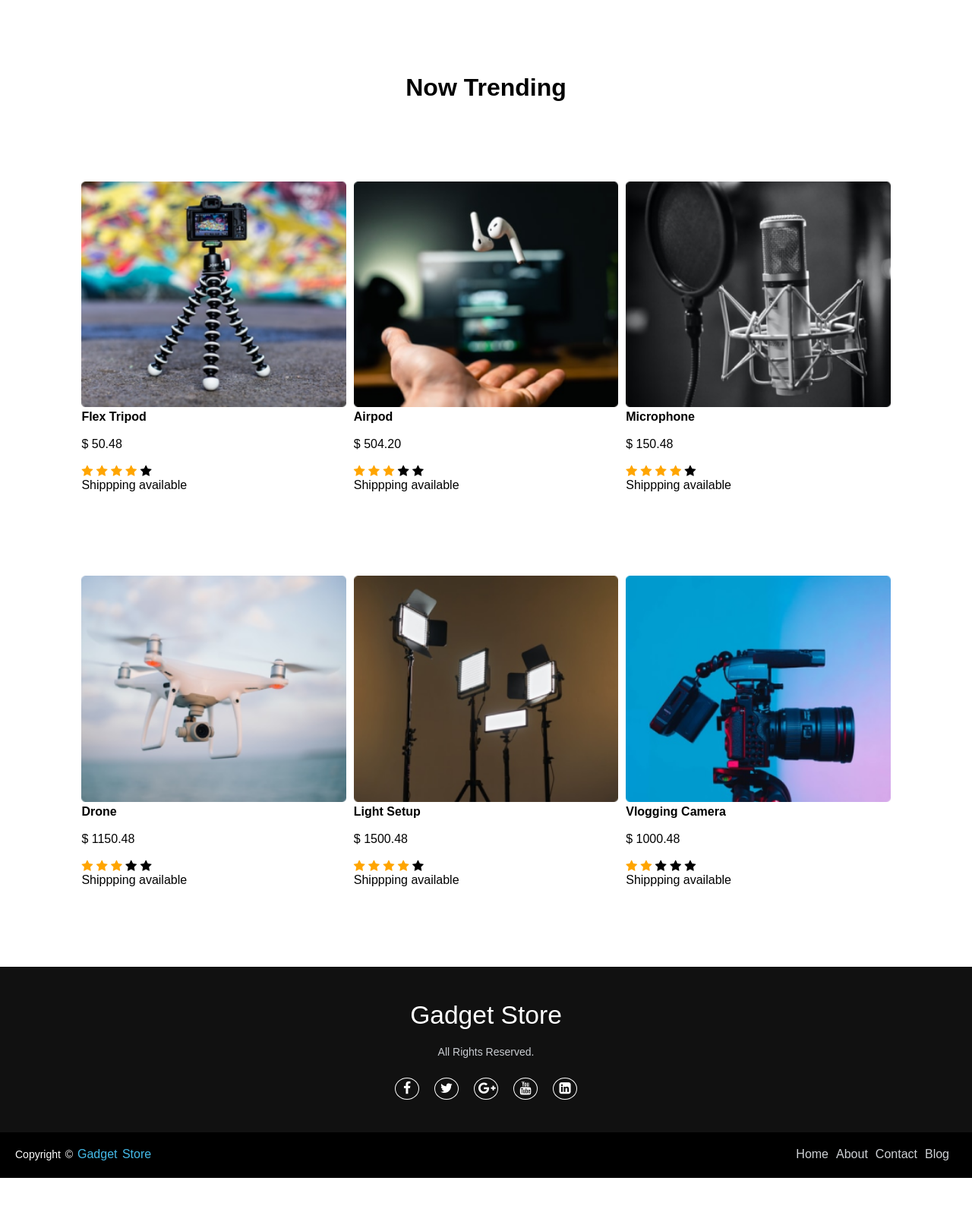
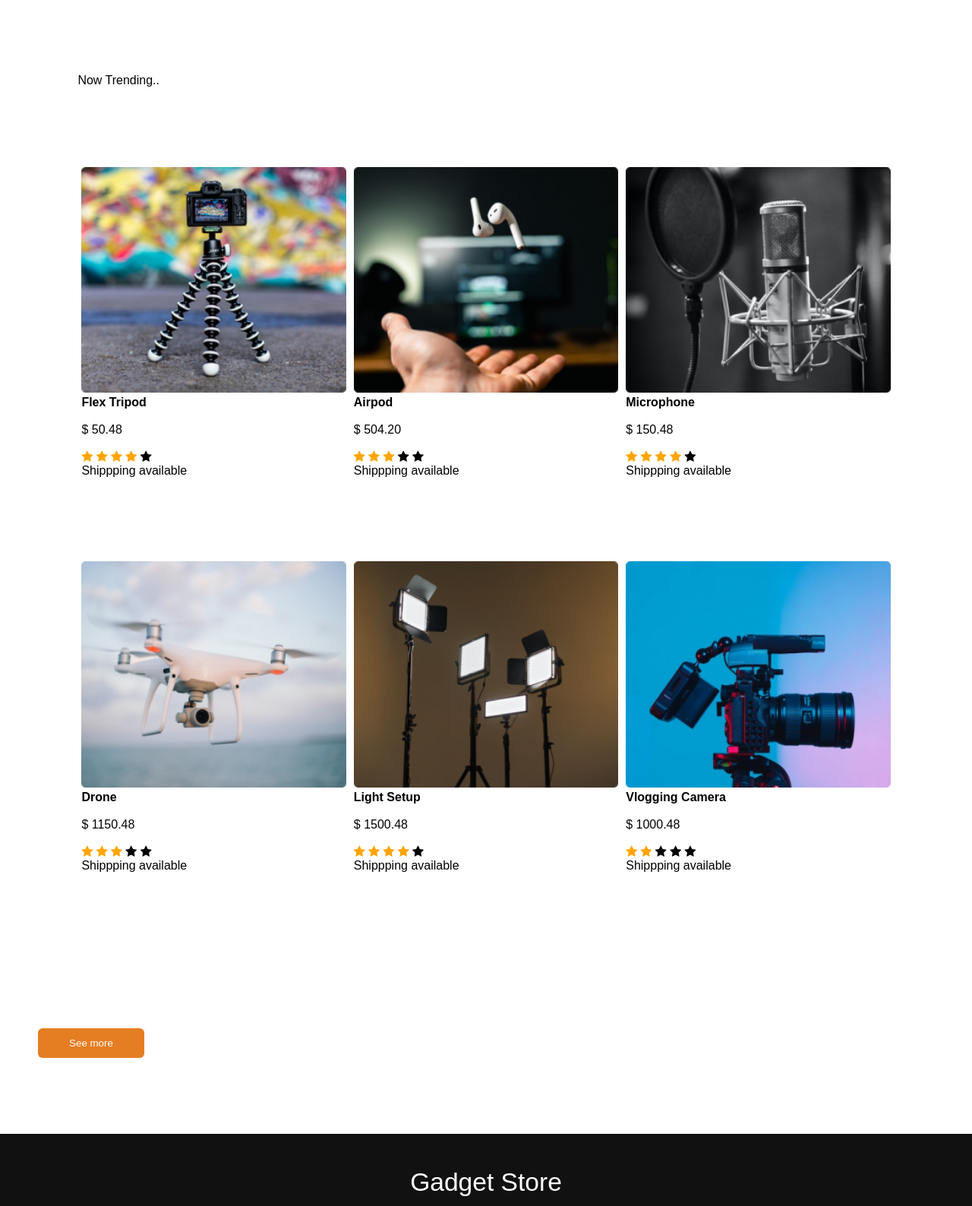
Before and after one commit to zarintasnimturna/reponsiveassignment, a plain HTML site: page index.html in a window 1280 px wide. Shown: the part 553-2141 px from the top of the page at 76% size. Before the commit the page ends 2104 px from the top, so only its background shows below. Drawn offline with Linux system fonts and the light colour scheme.

Commit message:
Update index.html

```diff
--- a/index.html
+++ b/index.html
@@ -27,6 +27,7 @@
 			<img src="images/camera.png" class="menu-icon" onclick="togglemenu()">
 
 		</div>
+
 		<div class="row">
 			<div class="col-1">
 				<h2>Gadget Store</h2>
@@ -44,7 +45,11 @@
 
 
 
-		<h1>Now Trending</h1>
+		<div class="wrapper">
+    <div class="typing-demo">
+      Now Trending..
+    </div>
+</div>
 
 <div class="row">
   <div class="column">
@@ -119,6 +124,13 @@
   </div>
 </div>
 </div>
+<div class="row">
+			<div class="col-1">
+
+<button type="button"> See more </button>
+</div>
+</div>
+
 <script>
 
 			var menuList = document.getElementById("menuList");
@@ -136,6 +148,9 @@
 
 </body>
 
+
+
+</section>
 
 <footer>
 	<div class="footer-content">
```
